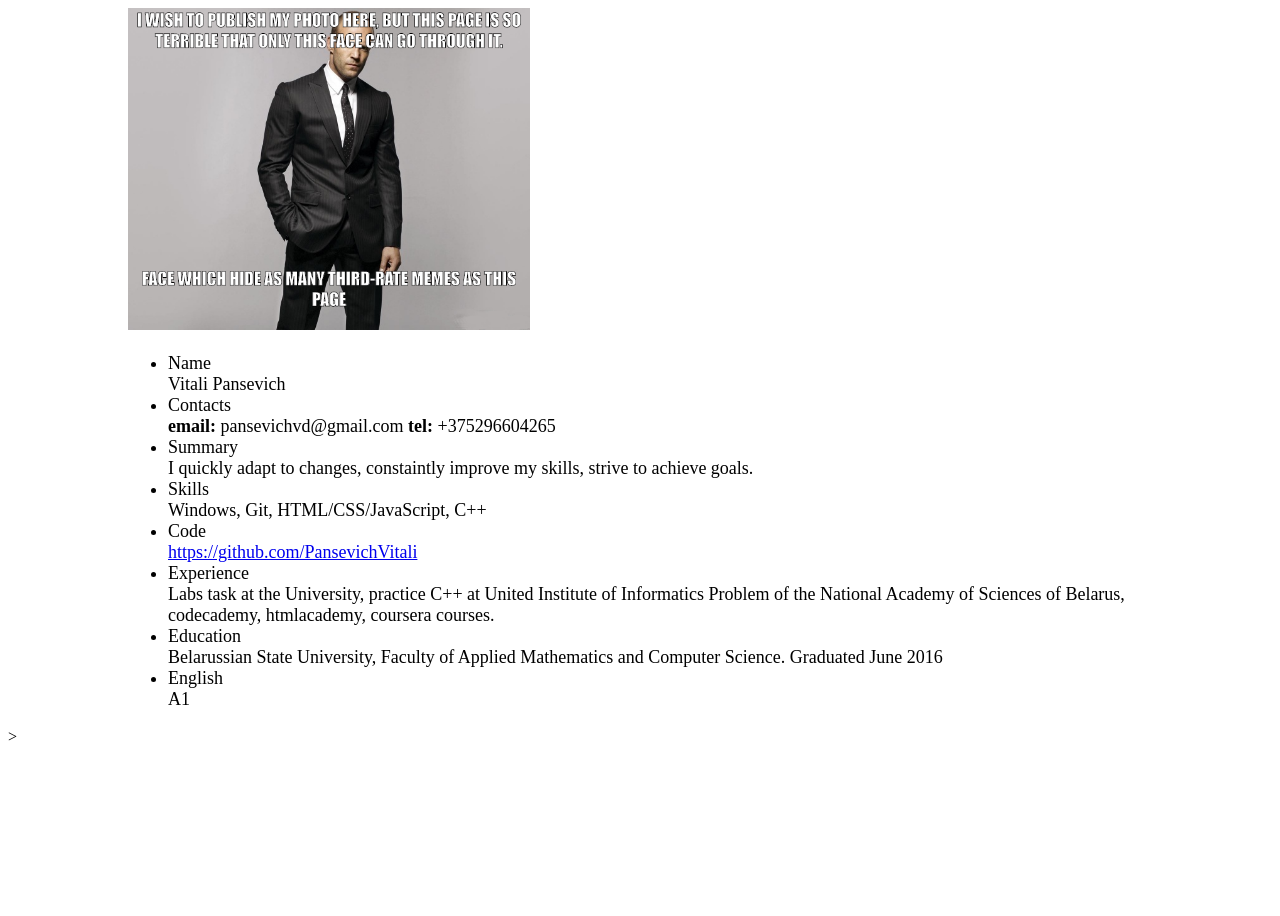
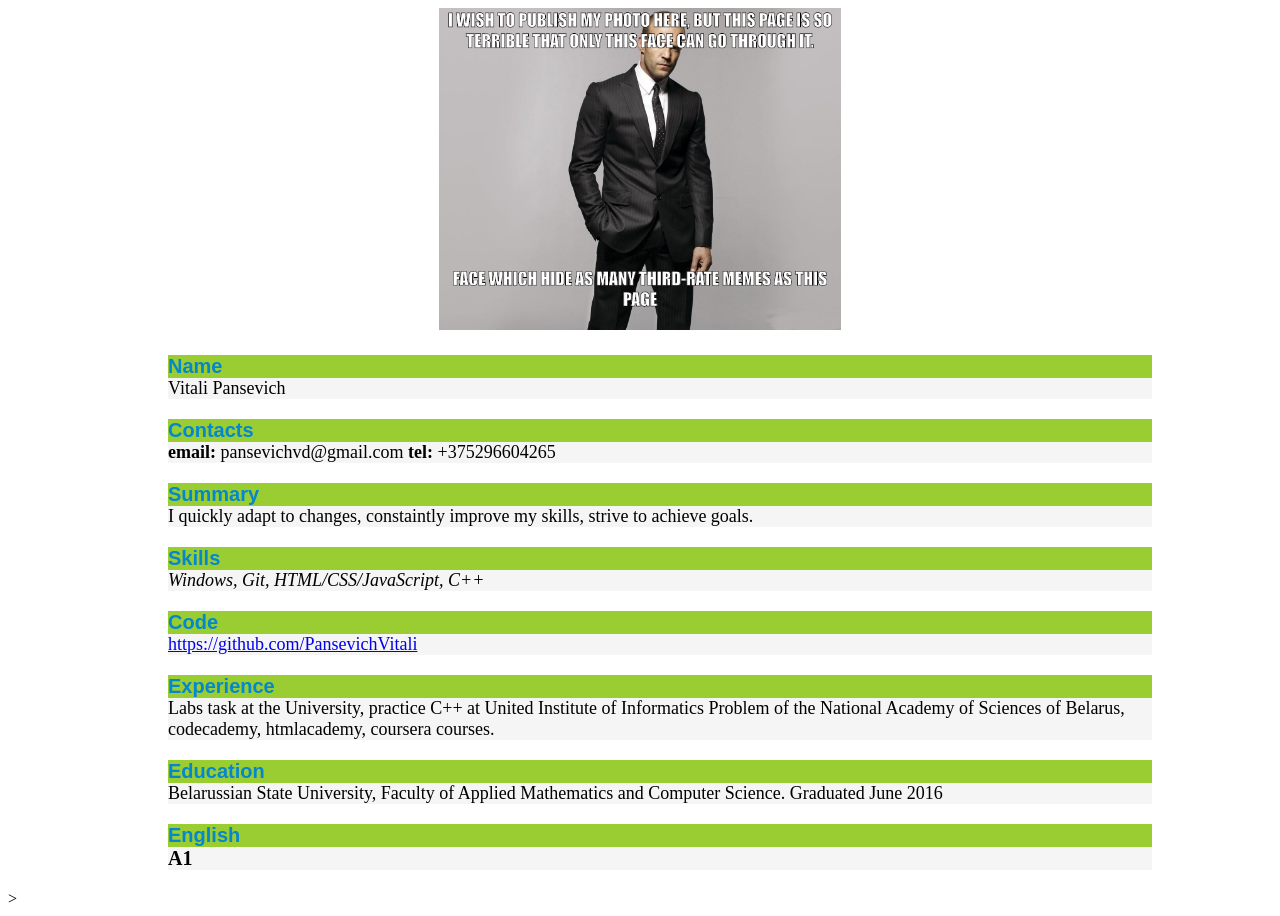
Before and after one commit to PansevichVitali/rsschool-2019Q1-cv, a plain HTML site: page index.html in a window 1280 px wide. Before the commit the page ends 800 px from the top, so only its background shows below. Drawn offline with Linux system fonts and the light colour scheme.

Commit message:
feat: implement styles of page

```diff
--- a/style.css
+++ b/style.css
@@ -7,3 +7,33 @@ main {
     margin: auto;
     font-size: 18px;
 }
+
+.photo {
+    text-align: center;
+}
+
+ul {
+    list-style-type: none;
+}
+
+li {
+    margin: 20px 0;
+    background-color: whitesmoke;
+}
+
+header {
+    font-size: 20px;
+    font-family: sans-serif;
+    font-weight: bold;
+    color: #0487cc;
+    background-color: yellowgreen;
+}
+
+.skills footer {
+    font-style: italic;
+}
+
+.english footer {
+    font-size: 20px;
+    font-weight: bold;
+}
```
